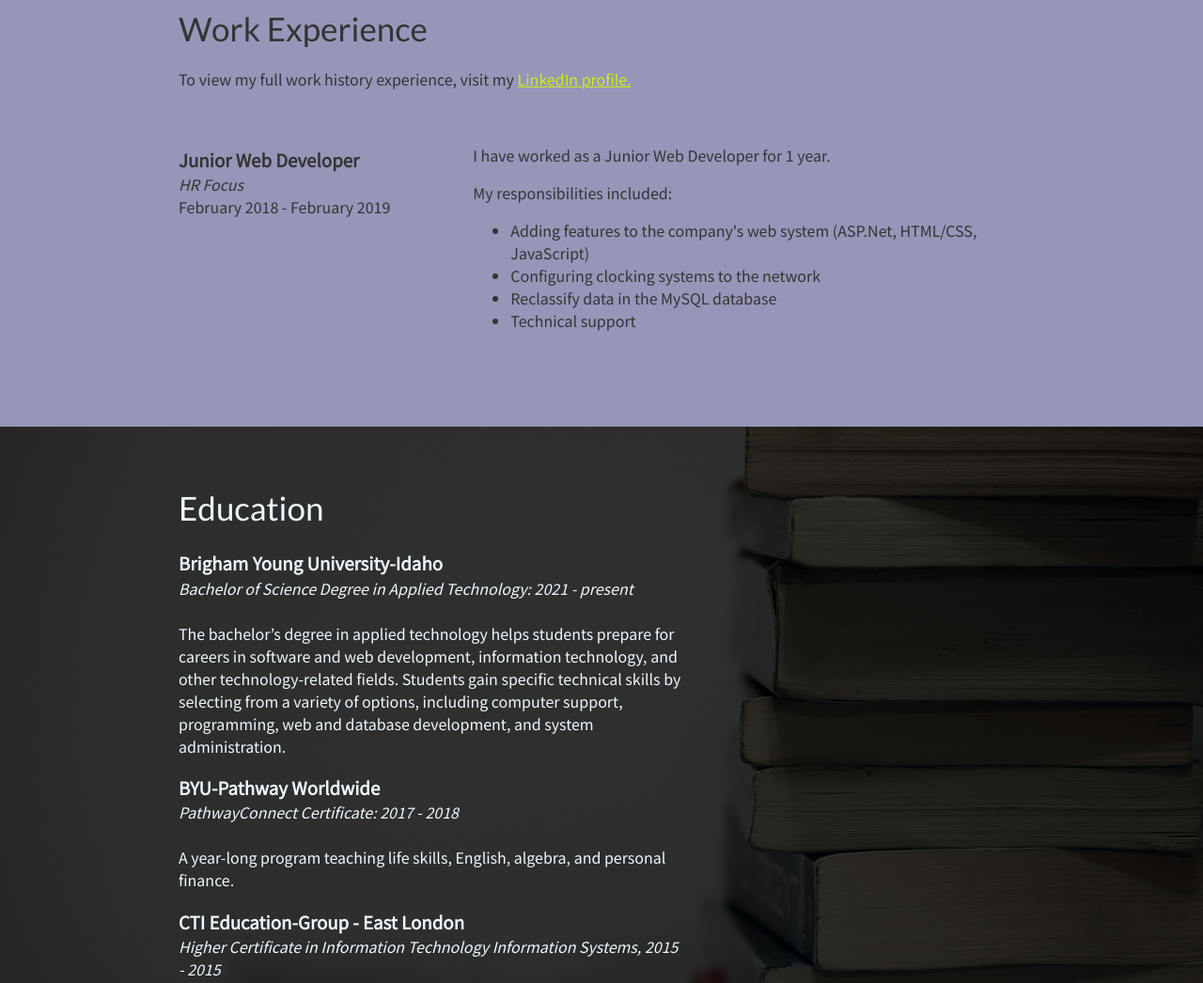
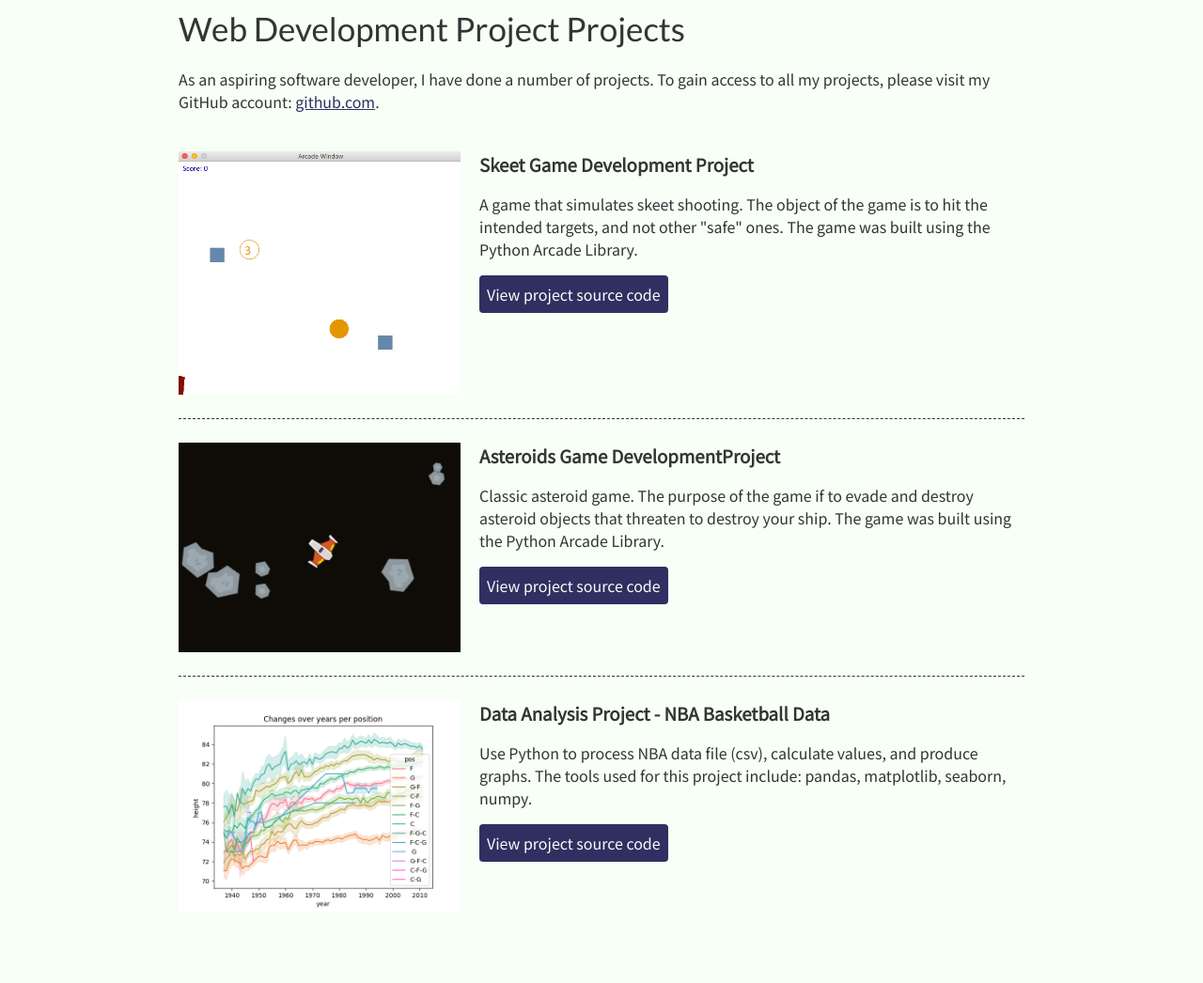
Before and after one commit to sanele23/web-portfolio, a plain HTML site: page index.html in a window 1280 px wide. Shown: the part 1638-2684 px from the top of the page at 94% size. Drawn offline with Linux system fonts and the light colour scheme.

Commit message:
Added Web Development page

```diff
--- a/index.html
+++ b/index.html
@@ -53,7 +53,7 @@
 
             <section class="project-item">
             <img src="images/asteroids-game.png" alt="asteroid game play image." width="300">
-              <h3>Asteroids Game DevelopmentProject</h3>
+              <h3>Asteroids Game Development Project</h3>
               <p>Classic asteroid game. The purpose of the game if to evade and destroy asteroid objects that threaten to destroy your ship. The game was built using the Python Arcade Library.</p>
               <a class="btn" href="https://github.com/sanele23/python-projects/tree/main/asteroid-game" target="_blank">View project source code</a>
             </section>
@@ -67,6 +67,46 @@
             <!-- End of Project block. -->
           </div>
       </section>
+
+      <!-- ********************  PROJECTS / PORTFOLIO  ********************* -->
+      <section class="projects">
+        <div class="content-wrap divider">
+          <h2>Web Development Project Projects</h2>
+          <p>
+            As an aspiring software developer, I have done a number of projects.
+            To gain access to all my projects, please visit my GitHub account:
+            <a  href="https://github.com/sanele23">github.com</a>.
+
+          </p>
+
+          <!-- Copy the whole <section> block to add more projects. -->
+          <section class="project-item">
+          <img src="images/skeet-game.png" alt="skeet game play image." width="300">
+            <h3>Skeet Game Development Project</h3>
+            <p>
+              A game that simulates skeet shooting. The object of the game is to hit the intended targets,
+               and not other "safe" ones.
+               The game was built using the Python Arcade Library.
+            </p>
+            <a class="btn" href="https://github.com/sanele23/python-projects/blob/main/skeet-game/skeet.py" target="_blank">View project source code</a>
+          </section>
+
+          <section class="project-item">
+          <img src="images/asteroids-game.png" alt="asteroid game play image." width="300">
+            <h3>Asteroids Game DevelopmentProject</h3>
+            <p>Classic asteroid game. The purpose of the game if to evade and destroy asteroid objects that threaten to destroy your ship. The game was built using the Python Arcade Library.</p>
+            <a class="btn" href="https://github.com/sanele23/python-projects/tree/main/asteroid-game" target="_blank">View project source code</a>
+          </section>
+
+          <section class="project-item">
+          <img src="images/data-analysis.png" alt="data analysis graph." width="300">
+            <h3>Data Analysis Project - NBA Basketball Data</h3>
+            <p>Use Python to process NBA data file (csv), calculate values, and produce graphs. The tools used for this project include: pandas, matplotlib, seaborn, numpy.</p>
+            <a class="btn" href="#" target="_blank">View project source code</a>
+          </section>
+          <!-- End of Project block. -->
+        </div>
+    </section>
 
       <!-- ***********************  WORK EXPERIENCE  *********************** -->
       <section class="work">
```
